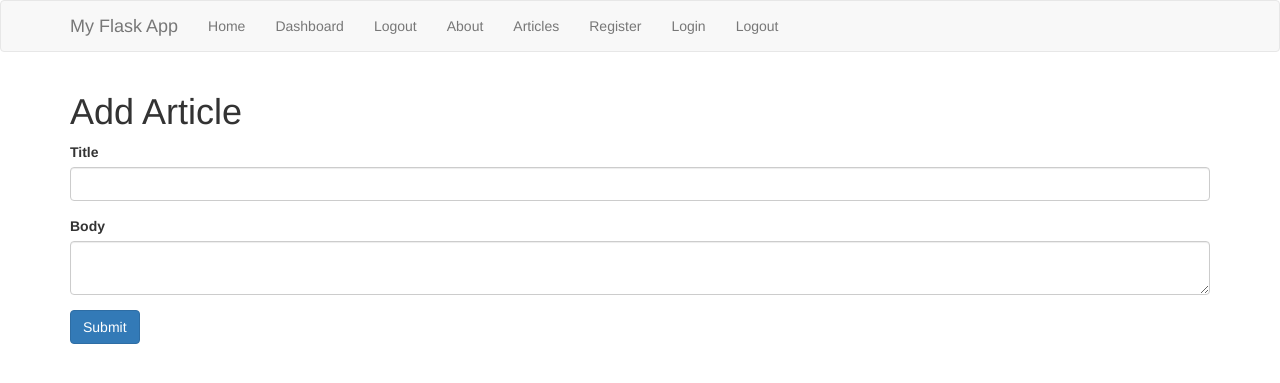
After one commit to joannatrojak/FlaskApp, a Flask app: page /add_article in a window 1280 px wide. The commit adds this page. Shown: the top 383 px of the page. Run offline with Flask 2, Linux system fonts and the light colour scheme; the visitor is signed in with stand-in values (Sample User, id 1); some libraries are stand-ins or nearby versions.

Commit message:
whole project

```diff
--- a/app.py
+++ b/app.py
@@ -5,42 +5,74 @@ Created on Thu Aug 23 14:46:05 2018
 @author: joanna
 """
 
-from flask import Flask, render_template, flash, redirect, url_for, session, logging, request
-from data import Articles
+
+from flask import Flask, render_template, flash, redirect, url_for, session, request, logging
+#from data import Articles
 from flask_mysqldb import MySQL
 from wtforms import Form, StringField, TextAreaField, PasswordField, validators
 from passlib.hash import sha256_crypt
 from functools import wraps
 
 app = Flask(__name__)
-Articles = Articles()
-
 
 # Config MySQL
 app.config['MYSQL_HOST'] = 'localhost'
 app.config['MYSQL_USER'] = 'root'
-app.config['MYSQL_PASSWORD'] = 'coderslab'
+app.config['MYSQL_PASSWORD'] = '123456'
 app.config['MYSQL_DB'] = 'myflaskapp'
 app.config['MYSQL_CURSORCLASS'] = 'DictCursor'
 # init MYSQL
 mysql = MySQL(app)
 
+#Articles = Articles()
+
+# Index
 @app.route('/')
 def index():
-    return render_template('index.html')
+    return render_template('home.html')
 
+
+# About
 @app.route('/about')
 def about():
     return render_template('about.html')
 
+
+# Articles
 @app.route('/articles')
 def articles():
-    return render_template('articles.html', articles = Articles)
+    # Create cursor
+    cur = mysql.connection.cursor()
 
+    # Get articles
+    result = cur.execute("SELECT * FROM articles")
+
+    articles = cur.fetchall()
+
+    if result > 0:
+        return render_template('articles.html', articles=articles)
+    else:
+        msg = 'No Articles Found'
+        return render_template('articles.html', msg=msg)
+    # Close connection
+    cur.close()
+
+
+#Single Article
 @app.route('/article/<string:id>/')
 def article(id):
-    return render_template('article.html', id=id)
+    # Create cursor
+    cur = mysql.connection.cursor()
 
+    # Get article
+    result = cur.execute("SELECT * FROM articles WHERE id = %s", [id])
+
+    article = cur.fetchone()
+
+    return render_template('article.html', article=article)
+
+
+# Register Form Class
 class RegisterForm(Form):
     name = StringField('Name', [validators.Length(min=1, max=50)])
     username = StringField('Username', [validators.Length(min=4, max=25)])
@@ -51,6 +83,8 @@ class RegisterForm(Form):
     ])
     confirm = PasswordField('Confirm Password')
 
+
+# User Register
 @app.route('/register', methods=['GET', 'POST'])
 def register():
     form = RegisterForm(request.form)
@@ -77,6 +111,8 @@ def register():
         return redirect(url_for('login'))
     return render_template('register.html', form=form)
 
+
+# User login
 @app.route('/login', methods=['GET', 'POST'])
 def login():
     if request.method == 'POST':
@@ -123,9 +159,9 @@ def is_logged_in(f):
         else:
             flash('Unauthorized, Please login', 'danger')
             return redirect(url_for('login'))
-        return wrap
+    return wrap
 
-
+# Logout
 @app.route('/logout')
 @is_logged_in
 def logout():
@@ -133,6 +169,7 @@ def logout():
     flash('You are now logged out', 'success')
     return redirect(url_for('login'))
 
+# Dashboard
 @app.route('/dashboard')
 @is_logged_in
 def dashboard():
@@ -152,8 +189,99 @@ def dashboard():
     # Close connection
     cur.close()
 
+# Article Form Class
+class ArticleForm(Form):
+    title = StringField('Title', [validators.Length(min=1, max=200)])
+    body = TextAreaField('Body', [validators.Length(min=30)])
 
-if (__name__) == '__main__':
+# Add Article
+@app.route('/add_article', methods=['GET', 'POST'])
+@is_logged_in
+def add_article():
+    form = ArticleForm(request.form)
+    if request.method == 'POST' and form.validate():
+        title = form.title.data
+        body = form.body.data
+
+        # Create Cursor
+        cur = mysql.connection.cursor()
+
+        # Execute
+        cur.execute("INSERT INTO articles(title, body, author) VALUES(%s, %s, %s)",(title, body, session['username']))
+
+        # Commit to DB
+        mysql.connection.commit()
+
+        #Close connection
+        cur.close()
+
+        flash('Article Created', 'success')
+
+        return redirect(url_for('dashboard'))
+
+    return render_template('add_article.html', form=form)
+
+
+# Edit Article
+@app.route('/edit_article/<string:id>', methods=['GET', 'POST'])
+@is_logged_in
+def edit_article(id):
+    # Create cursor
+    cur = mysql.connection.cursor()
+
+    # Get article by id
+    result = cur.execute("SELECT * FROM articles WHERE id = %s", [id])
+
+    article = cur.fetchone()
+    cur.close()
+    # Get form
+    form = ArticleForm(request.form)
+
+    # Populate article form fields
+    form.title.data = article['title']
+    form.body.data = article['body']
+
+    if request.method == 'POST' and form.validate():
+        title = request.form['title']
+        body = request.form['body']
+
+        # Create Cursor
+        cur = mysql.connection.cursor()
+        app.logger.info(title)
+        # Execute
+        cur.execute ("UPDATE articles SET title=%s, body=%s WHERE id=%s",(title, body, id))
+        # Commit to DB
+        mysql.connection.commit()
+
+        #Close connection
+        cur.close()
+
+        flash('Article Updated', 'success')
+
+        return redirect(url_for('dashboard'))
+
+    return render_template('edit_article.html', form=form)
+
+# Delete Article
+@app.route('/delete_article/<string:id>', methods=['POST'])
+@is_logged_in
+def delete_article(id):
+    # Create cursor
+    cur = mysql.connection.cursor()
+
+    # Execute
+    cur.execute("DELETE FROM articles WHERE id = %s", [id])
+
+    # Commit to DB
+    mysql.connection.commit()
+
+    #Close connection
+    cur.close()
+
+    flash('Article Deleted', 'success')
+
+    return redirect(url_for('dashboard'))
+
+if __name__ == '__main__':
     app.secret_key='secret123'
-    app.debug = True
-    app.run()
+    app.run(debug=True)
--- /dev/null
+++ b/templates/add_article.html
@@ -0,0 +1,15 @@
+{% extends 'layout.html' %}
+
+{% block body %}
+  <h1>Add Article</h1>
+  {% from "includes/_formhelpers.html" import render_field %}
+  <form method="POST" action="">
+    <div class="form-group">
+      {{ render_field(form.title, class_="form-control") }}
+    </div>
+    <div class="form-group">
+      {{ render_field(form.body, class_="form-control", id="editor") }}
+    </div>
+    <p><input class="btn btn-primary" type="submit" value="Submit">
+  </form>
+{% endblock %}
--- a/templates/layout.html
+++ b/templates/layout.html
@@ -1,17 +1,21 @@
 <!DOCTYPE html>
 <html>
   <head>
-        <title>Flask App</title>
-        <link rel='stylesheet' href='https://stackpath.bootstrapcdn.com/bootstrap/4.1.3/css/bootstrap.min.css'>
+    <meta charset="utf-8">
+    <title>MyFlaskApp</title>
+    <link rel="stylesheet" href="https://maxcdn.bootstrapcdn.com/bootstrap/3.3.7/css/bootstrap.min.css">
   </head>
   <body>
-        {% include 'includes/_navbar.html'%}
-        <div class='container'>
+    {% include 'includes/_navbar.html' %}
+    <div class="container">
       {% include 'includes/_messages.html' %}
-        {% block body %}
-        {% endblock %}
+      {% block body %}{% endblock %}
     </div>
-        <script src='https://stackpath.bootstrapcdn.com/bootstrap/4.1.3/js/bootstrap.min.js'>
+
+    <script src="https://maxcdn.bootstrapcdn.com/bootstrap/3.3.7/js/bootstrap.min.js"></script>
+    <script src="//cdn.ckeditor.com/4.6.2/basic/ckeditor.js"></script>
+    <script type="text/javascript">
+      CKEDITOR.replace('editor')
     </script>
   </body>
 </html>
```
Also changed, not shown: templates/article.html (+10 -0 lines), templates/articles.html (+6 -6 lines), templates/edit_article.html (added, +32 -0 lines), templates/index.html (+8 -4 lines). Lines whose indentation alone changed are shown as unchanged.
